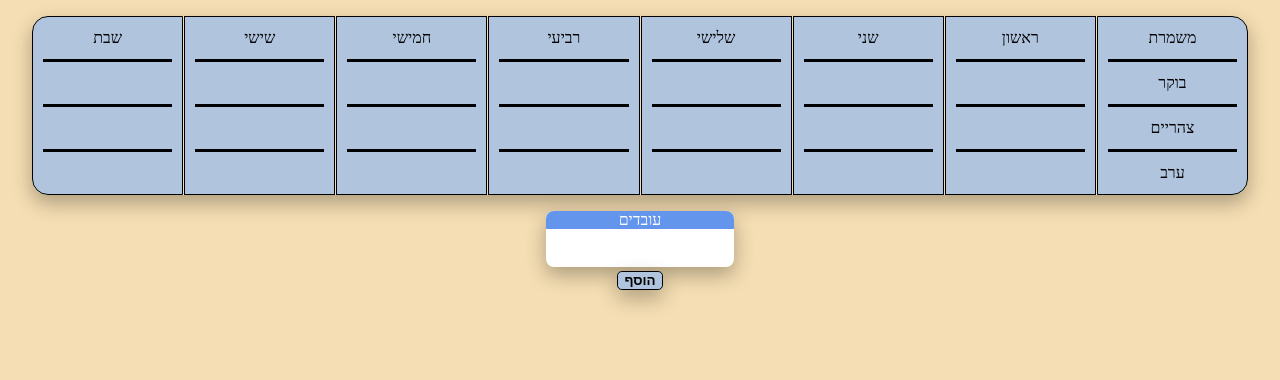
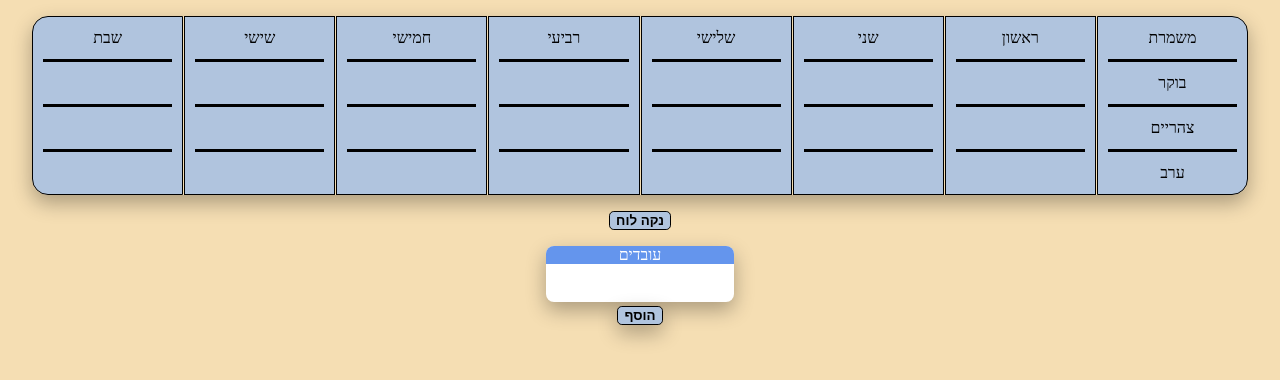
Before and after one commit to shahafss/shift-scheduler-app, a Nuxt app: page / in a window 1280 px wide. Shown: the top 380 px of the page. Built offline with nearby package versions, Linux system fonts and the light colour scheme.

Commit message:
button component & clear schedule

```diff
--- /dev/null
+++ b/components/Button.tsx
@@ -0,0 +1,29 @@
+import { css } from "@emotion/css"
+
+export const Button = defineComponent({
+  name: "ButtonBasic",
+  props: {
+    onClick: {
+      type: Function as PropType<() => void>,
+      required: true,
+    },
+  },
+  setup(props, { slots }) {
+    return () => (
+      <button class={buttonStyle} onClick={() => props.onClick()}>
+        {slots.default?.()}
+      </button>
+    )
+  },
+})
+
+const buttonStyle = css({
+  border: "1px solid black",
+  borderRadius: "0.3rem",
+  fontWeight: 600,
+  backgroundColor: "lightsteelblue",
+  ":hover": {
+    backgroundColor: "gray",
+    color: "white",
+  },
+})
--- a/components/EmplyeesListView.tsx
+++ b/components/EmplyeesListView.tsx
@@ -1,8 +1,9 @@
 import { defineComponent } from "vue"
-import { css, cx } from "@emotion/css"
+import { css } from "@emotion/css"
 import { EmployeeListItem } from "./EmployeeListItem"
 import { v4 as uuidv4 } from "uuid"
 import { useLocalStorage, whenever } from "@vueuse/core"
+import { Button } from "./Button"
 
 export interface Employee {
   id: string
@@ -122,12 +123,12 @@ export const EmployeesListView = defineComponent({
               }
             />
           )}
-          <button
-            class={cx(addButtonStyle, showInput.value && inputShownButtonStyle)}
+          <Button
+            class={showInput.value && inputShownButtonStyle}
             onClick={() => onAddEmployeeClick()}
           >
             הוסף
-          </button>
+          </Button>
         </div>
       </div>
     )
@@ -176,17 +177,6 @@ const inputStyle = css({
   },
 })
 
-const addButtonStyle = css({
-  border: "1px solid black",
-  borderRadius: "0.3rem",
-  fontWeight: 600,
-  backgroundColor: "lightsteelblue",
-  ":hover": {
-    backgroundColor: "gray",
-    color: "white",
-  },
-})
-
 const inputShownButtonStyle = css({
   borderRadius: 0,
   borderTopRightRadius: "0.3rem",
--- a/components/Schedule.tsx
+++ b/components/Schedule.tsx
@@ -3,6 +3,7 @@ import { css, cx } from "@emotion/css"
 import type { Employee } from "./EmplyeesListView"
 import { CellItem } from "./CellItem"
 import { useLocalStorage } from "@vueuse/core"
+import { Button } from "./Button"
 
 type GridSize = "s" | "m" | "l"
 
@@ -45,17 +46,10 @@ export const Schedule = defineComponent({
     }
 
     const renderDays = () => {
-      const days = [
-        "ראשון",
-        "שני",
-        "שלישי",
-        "רביעי",
-        "חמישי",
-        "שישי",
-        "שבת",
-      ].reverse()
+      const days = ["ראשון", "שני", "שלישי", "רביעי", "חמישי", "שישי", "שבת"]
 
-      return days.map((day, dayIndex) => (
+      return days
+        .map((day, dayIndex) => (
           <div class={column}>
             <div class={cx(gridCellStyle, css({ borderTop: 0 }))}>
               <div class={columnTitle}>{day}</div>
@@ -70,9 +64,11 @@ export const Schedule = defineComponent({
             ))}
           </div>
         ))
+        .reverse()
     }
 
     return () => (
+      <>
         <div class={props.size === "l" ? gridLargeStyle : gridSmallStyle}>
           {renderDays()}
           {props.size === "l" && (
@@ -84,6 +80,16 @@ export const Schedule = defineComponent({
             </div>
           )}
         </div>
+        <div style={{ marginTop: "1rem" }}>
+          <Button
+            onClick={() => {
+              cellEmployeeMap.value.clear()
+            }}
+          >
+            נקה לוח
+          </Button>
+        </div>
+      </>
     )
   },
 })
```
Lines whose indentation alone changed are shown as unchanged.
